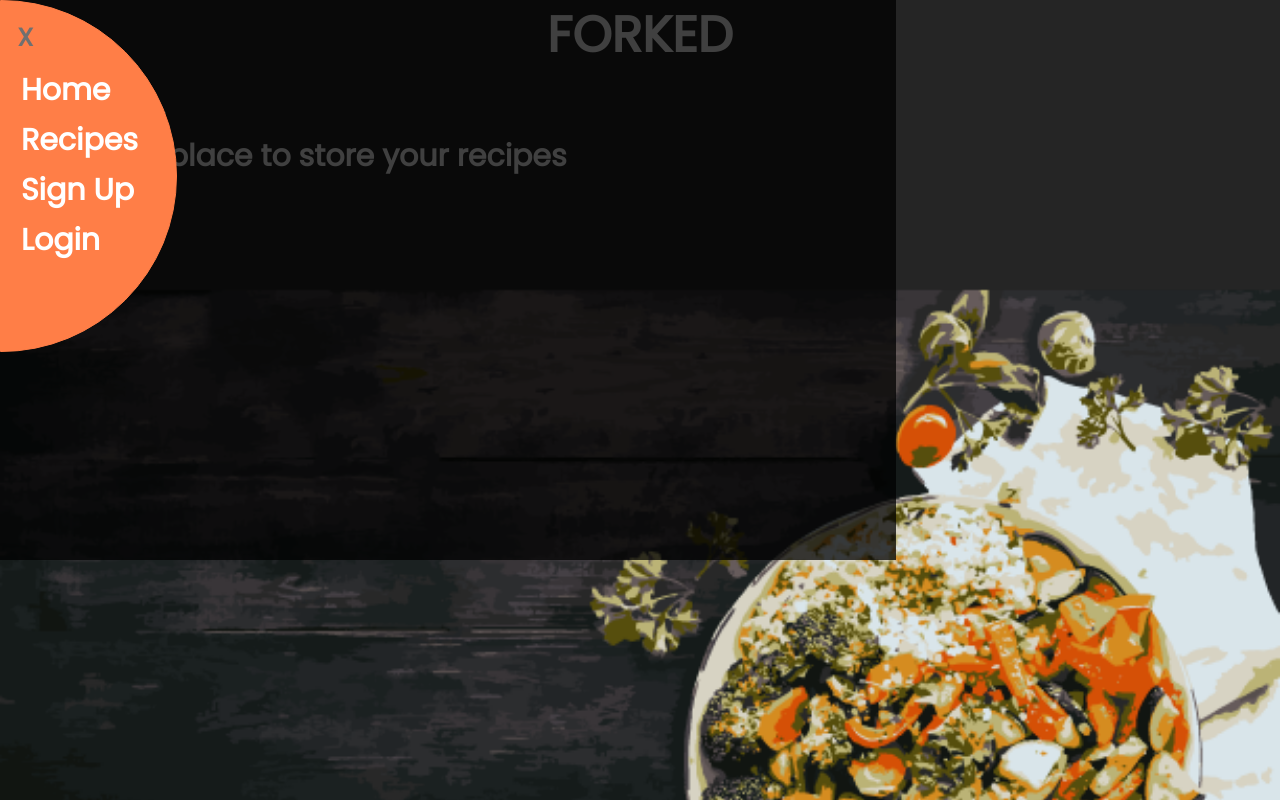
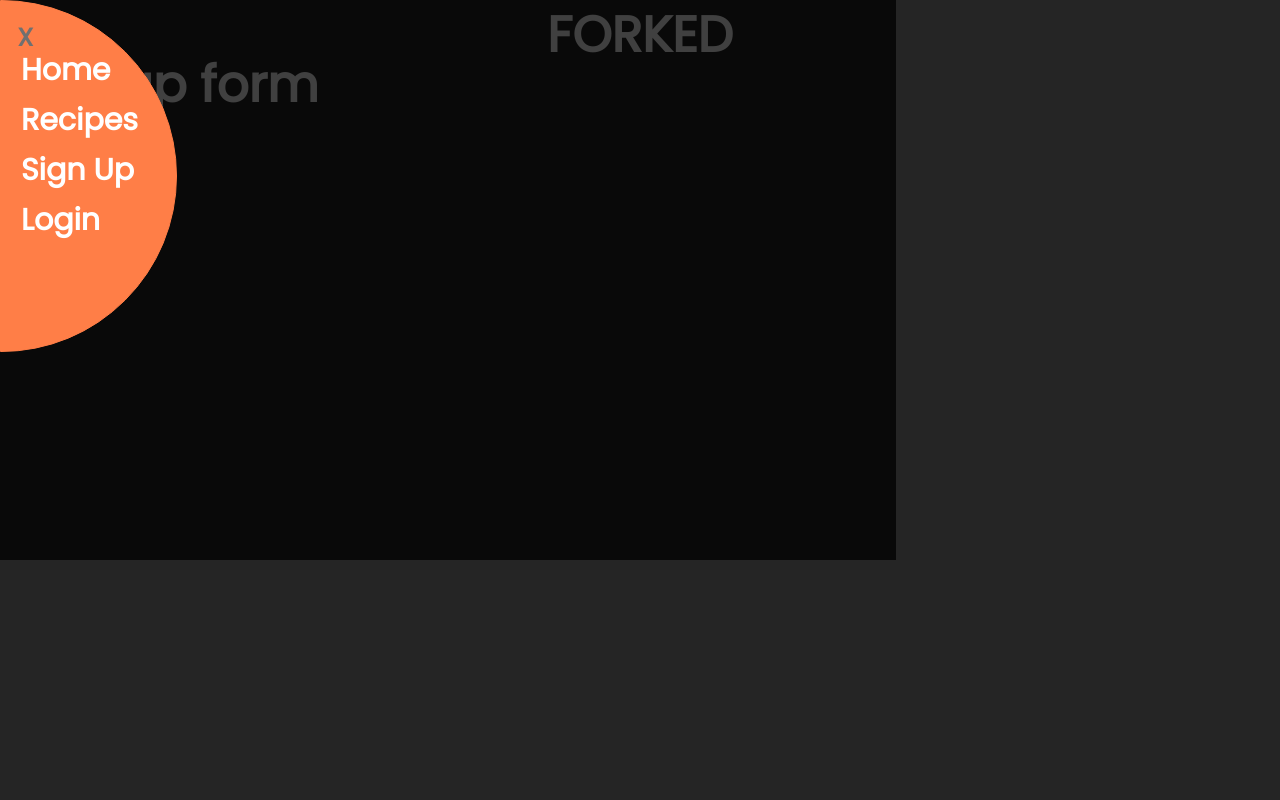
Before and after one commit to LoganNegley/Forked, a React (Create React App) app in the folder client/: page /sign-up in a window 1280 px wide. Both pictures are taken after a click on the button 32 px from the left and 35 px from the top of the page. Shown: the top 800 px of the page. Built offline with nearby package versions, Linux system fonts and the light colour scheme.

Commit message:
onboarding form and files created. Links to home and sign up page created

```diff
--- a/client/src/App.js
+++ b/client/src/App.js
@@ -3,13 +3,24 @@ import './App.css';
 import {Route, Switch} from 'react-router-dom';
 import Navbar from '../src/components/common/navigation/Navbar';
 import LandingPageContainer from '../src/components/pages/landing-page/LandingPageContainer';
+import OnboardingContainer from '../src/components/pages/onboarding/OnboardingContainer';
 
 
 function App() {
   return (
     <div className="App">
       <Navbar/>
-      <LandingPageContainer/>
+
+      <Switch>
+        <Route exact path='/'>
+          <LandingPageContainer/>
+        </Route>
+
+        <Route path='/sign-up'>
+          <OnboardingContainer/>
+        </Route>
+
+      </Switch>
     </div>
   );
 }
--- a/client/src/components/common/navigation/home-menu/LoggedOutMenu.js
+++ b/client/src/components/common/navigation/home-menu/LoggedOutMenu.js
@@ -1,5 +1,6 @@
 import React from 'react';
 import './loggedOut.css';
+import {Link} from 'react-router-dom';
 
 function LoggedOutMenu(props){
 
@@ -15,9 +16,9 @@ console.log(props)
                 <div onClick= {closeMenu} className='close-out'>X</div>
                 <div className='link-items'>
                     <ul>
-                        <li className='menu-link'>Home</li>
+                        <Link to='/' className='menu-link'>Home</Link>
                         <li className='menu-link'>Recipes</li>
-                        <li className='menu-link'>Sign Up</li>
+                        <Link to='/sign-up' className='menu-link'>Sign Up</Link>
                         <li className='menu-link'>Login</li>
                     </ul>
                 </div>
--- a/client/src/components/common/navigation/home-menu/loggedOut.css
+++ b/client/src/components/common/navigation/home-menu/loggedOut.css
@@ -43,6 +43,7 @@
     font-size: 3rem;
     font-weight: bold;
     margin:2rem;
+    text-decoration: none;
 }
 .link-items .menu-link:hover{
 color:var(--darkGray);
--- /dev/null
+++ b/client/src/components/pages/onboarding/OnboardingContainer.js
@@ -0,0 +1,13 @@
+import React from 'react';
+import './onboarding.css';
+import OnboardingForm from './OnboardingForm';
+
+function OnboardingContainer(){
+    return (
+        <div className='onboarding-container'>
+            <OnboardingForm/>
+        </div>
+    )
+};
+
+export default OnboardingContainer;
--- /dev/null
+++ b/client/src/components/pages/onboarding/OnboardingForm.js
@@ -0,0 +1,13 @@
+import React from 'react';
+// import './onboarding.css';
+
+
+function OnboardingForm(){
+    return (
+        <div className='form-container'>
+            <h1>Sign up form</h1>
+        </div>
+    )
+};
+
+export default OnboardingForm;
```
Also changed, not shown: client/src/components/pages/onboarding/form.js (deleted), client/src/components/pages/onboarding/onboarding.css (added).
